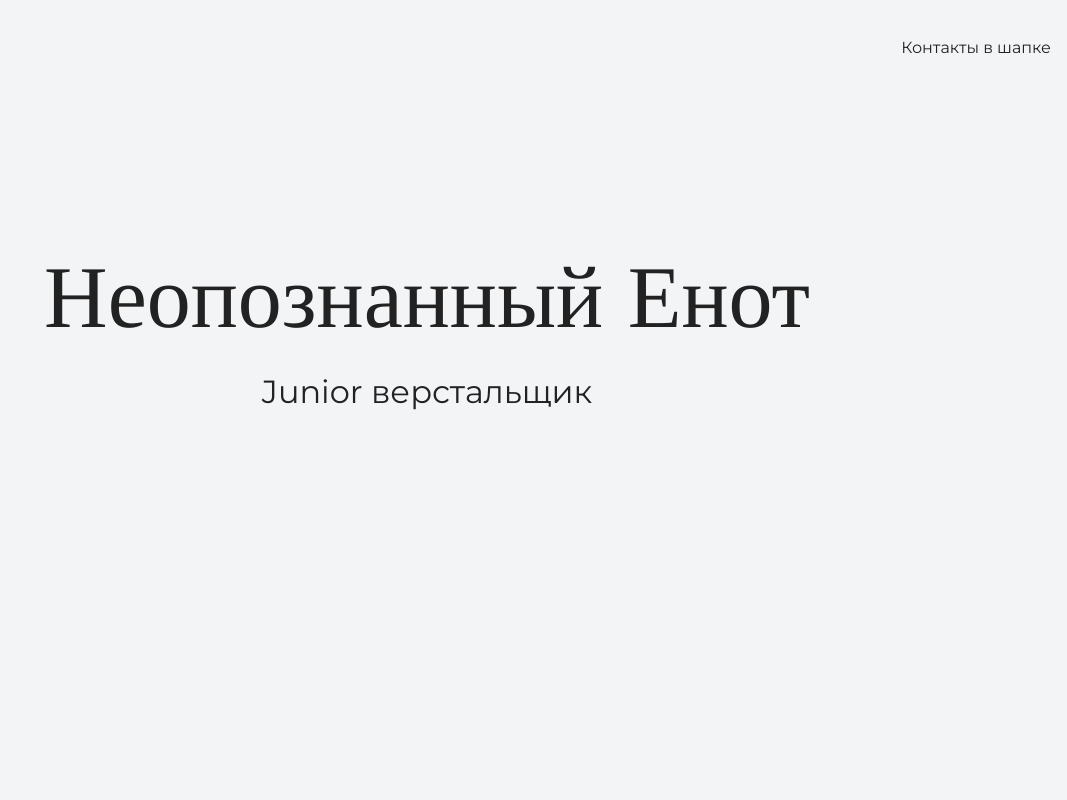
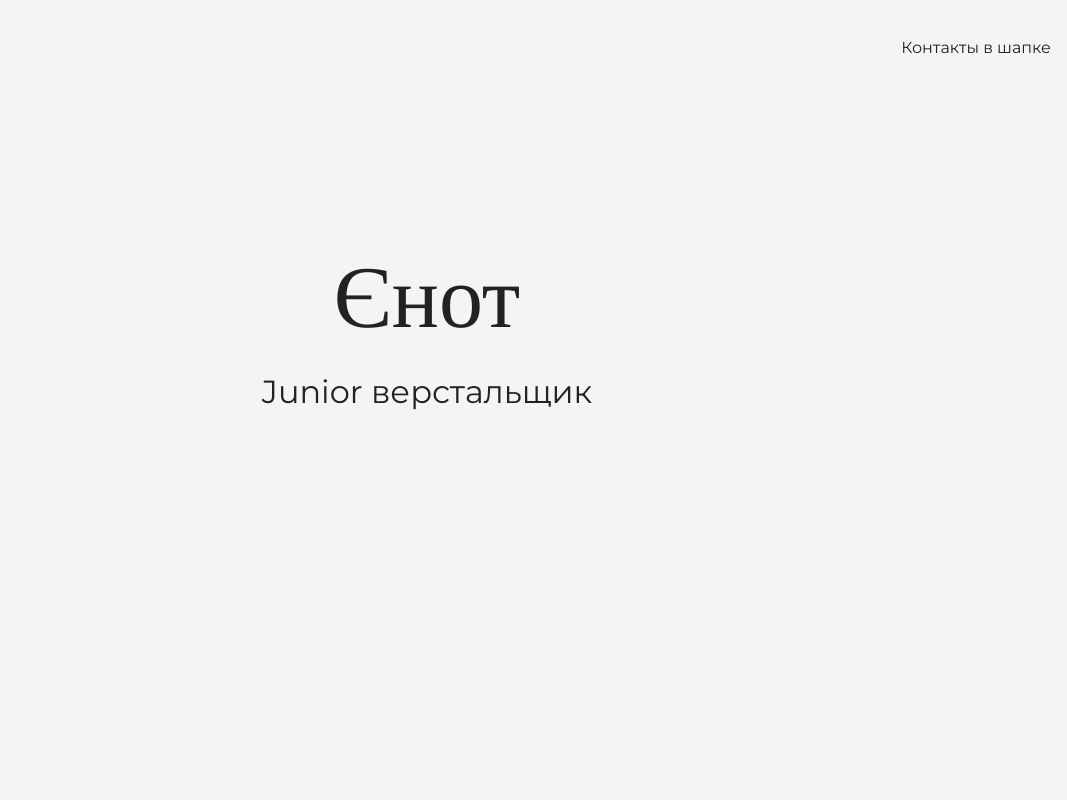
Before and after one commit to YuliiaHr/my-site, a plain HTML site: page index.html in a window 1280 px wide. Shown: the top 800 px of the page, without its empty margins (213-1280 px from the left). Drawn offline with nearby package versions, Linux system fonts and the light colour scheme.

Commit message:
text changes in main page

```diff
--- a/index.html
+++ b/index.html
@@ -15,7 +15,7 @@
     </header>
 
     <section class="hero-image"><div class="container">
-      <h1 class="heading">Неопознанный Енот</h1>
+      <h1 class="heading">Єнот</h1>
       <p>Junior верстальщик</p></div>
     </section>
 
```
